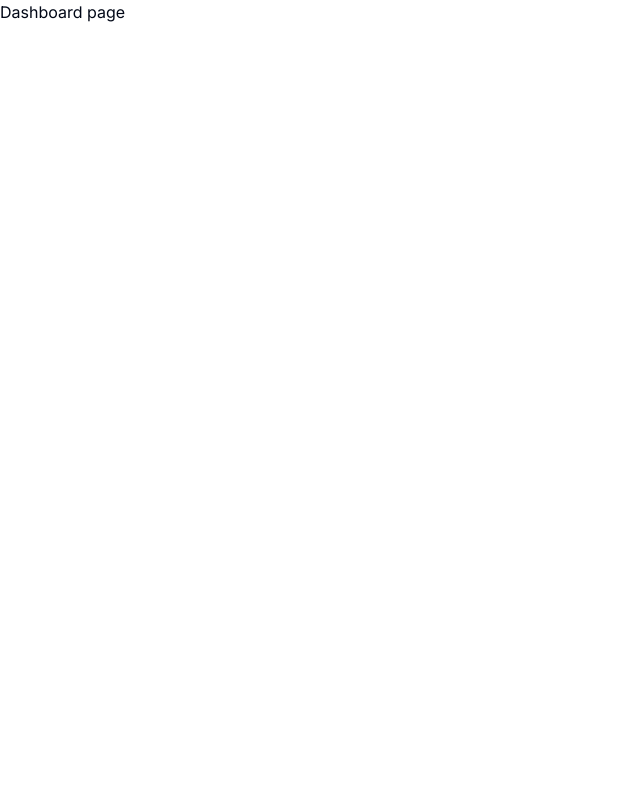
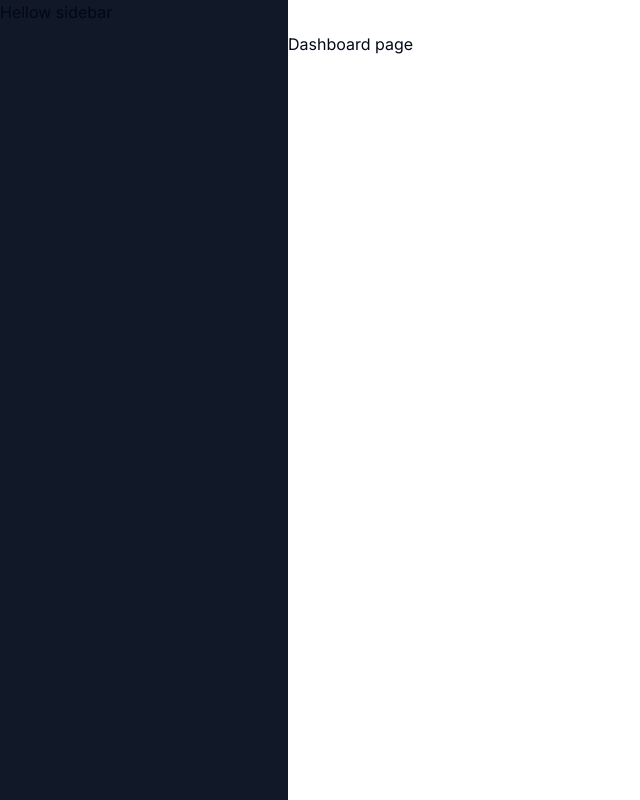
Before and after one commit to ahsanfarooq210/ai-saas-genius, a Next.js app: page /dashboard in a window 1280 px wide. Shown: the whole page, without its empty margins (0-640 px from the left). Built offline with nearby package versions, Linux system fonts and the light colour scheme.

Commit message:
nav bar in progress

```diff
--- a/app/(dashboard)/(routes)/dashboard/page.tsx
+++ b/app/(dashboard)/(routes)/dashboard/page.tsx
@@ -1,8 +1,9 @@
-import { Button } from "@/components/ui/button";
-import Image from "next/image";
 
 export default function DashboardPage() {
-  return(
-    <p>Dashboard page</p>
-  )
+  return (
+    <div>
+      <p>Dashboard page</p>
+
+    </div>
+  );
 }
--- /dev/null
+++ b/app/(dashboard)/layout.tsx
@@ -0,0 +1,23 @@
+import Navbar from '@/components/Navbar'
+import React from 'react'
+
+type DashboardLayoutPropType={
+    children: React.ReactNode,
+}
+const DashboardLayout = ({children}:DashboardLayoutPropType) => {
+  return (
+    <div className='h-full relative ' >
+        <div className='hidden h-full md:flex md:w-72 md:flex-col md:fixed md:inset-y-0 z-[80] bg-gray-900 ' >
+            <div>
+                Hellow sidebar
+            </div>
+        </div>
+        <main className='md:pl-72' >
+            <Navbar/>
+            {children}
+        </main>
+    </div>
+  )
+}
+
+export default DashboardLayout
--- /dev/null
+++ b/components/Navbar.tsx
@@ -0,0 +1,19 @@
+import React from "react";
+import { Button } from "@/components/ui/button";
+import { Menu } from "lucide-react";
+import { UserButton } from "@clerk/nextjs";
+
+const Navbar = () => {
+  return (
+    <div className="flex items-center p-4 ">
+      <Button variant="ghost" size="icon" className="md:hidden">
+        <Menu />
+      </Button>
+      <div className="flex w-full justify-end ">
+        <UserButton afterSignOutUrl="/" />
+      </div>
+    </div>
+  );
+};
+
+export default Navbar;
```
